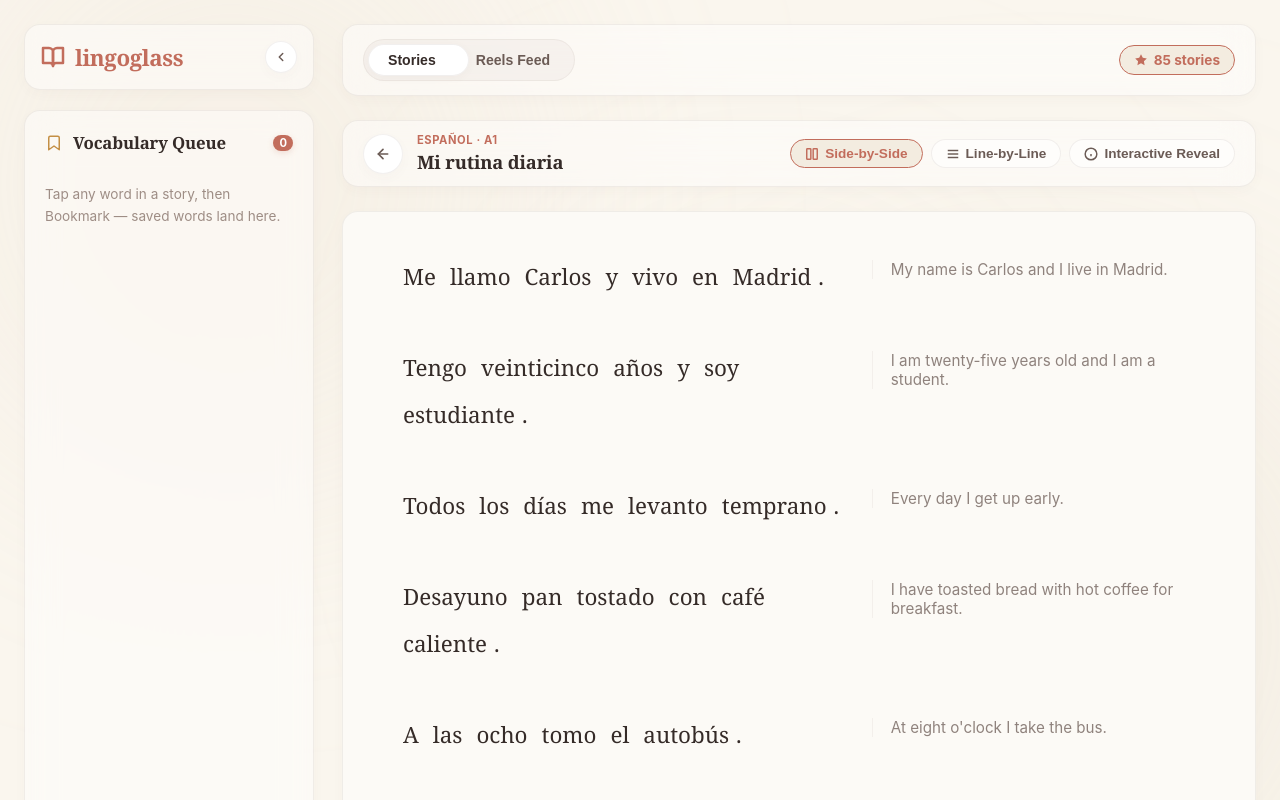
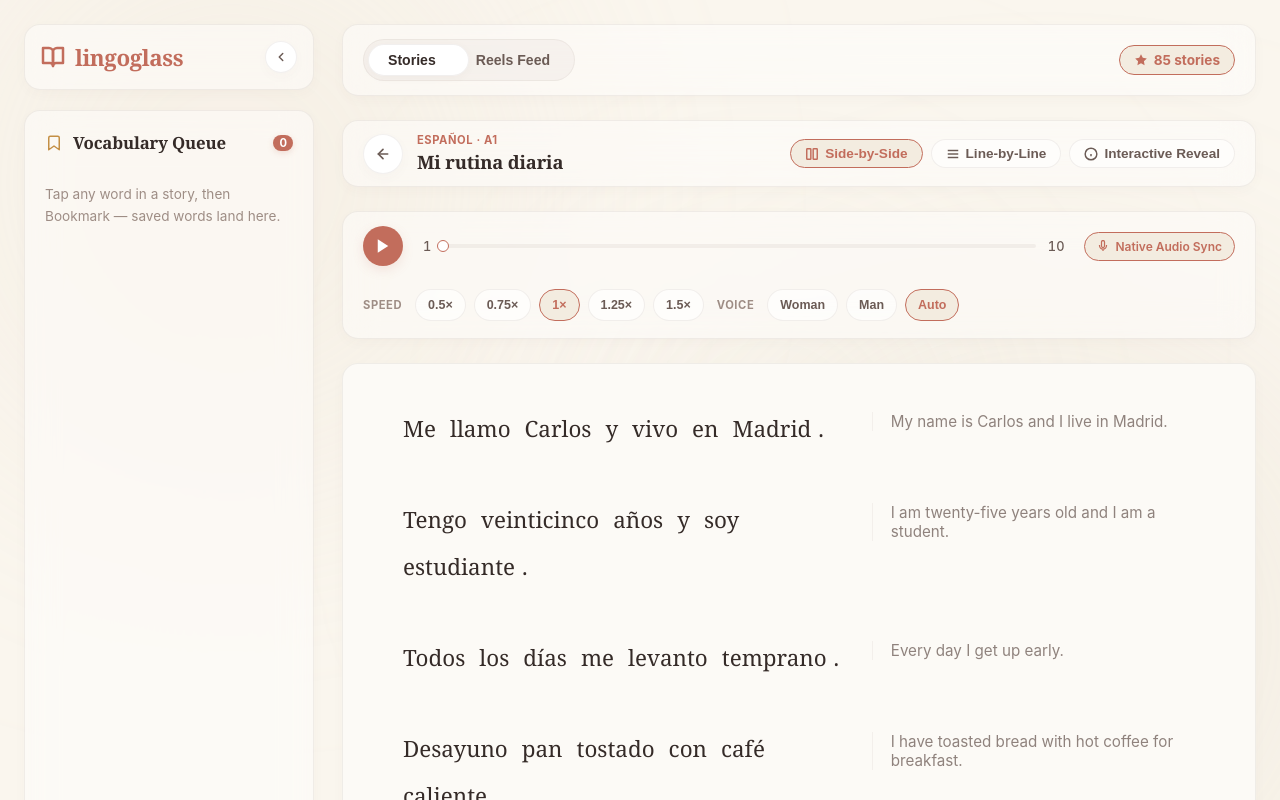
Before and after one commit to alexander-1900/lingoglass, a Next.js app: page /story/es/a1/01-mi-rutina-diaria in a window 1280 px wide. Shown: the top 800 px of the page. Built offline with nearby package versions, Linux system fonts and the light colour scheme.

Commit message:
Voice bar up top with speed + Woman/Man voices; working sidebar toggle; popover flip

```diff
--- a/app/globals.css
+++ b/app/globals.css
@@ -799,7 +799,26 @@ header {
   display: flex;
   align-items: center;
   gap: 20px;
+  flex-wrap: wrap;
   border-color: var(--border-soft);
+}
+
+/* Second footer row: speed + voice choice */
+.player-subrow {
+  display: flex;
+  align-items: center;
+  gap: 10px;
+  flex-wrap: wrap;
+  flex: 1 1 100%;
+}
+.player-subrow .layout-toggle-group { padding: 3px; }
+.player-subrow .pill-btn { min-height: 32px; font-size: 0.78rem; padding: 4px 12px; }
+.mini-label {
+  font-size: 0.7rem;
+  font-weight: 700;
+  text-transform: uppercase;
+  letter-spacing: 0.05em;
+  color: var(--text-muted);
 }
 
 .playback-controls {
@@ -1153,7 +1172,20 @@ header {
 .word-popover.in-word.align-left .popover-arrow { left: 28px; }
 .word-popover.in-word.align-right { left: auto; right: -8px; transform: translateY(6px) scale(0.97); }
 .word-popover.in-word.align-right.active { transform: translateY(0) scale(1); }
-.word-popover.in-word.align-right .popover-arrow { left: auto; right: 28px; transform: none; }
+.word-popover.in-word.align-right .popover-arrow { left: auto; right: 28px; transform: rotate(45deg); }
+
+/* Flipped below the word when the workspace top would clip the card */
+.word-popover.in-word.below { bottom: auto; top: calc(100% + 12px); transform: translateX(-50%) translateY(-6px) scale(0.97); }
+.word-popover.in-word.below.active { transform: translateX(-50%) translateY(0) scale(1); }
+.word-popover.in-word.below .popover-arrow {
+  top: -7px; bottom: auto; transform: translateX(-50%) rotate(45deg);
+  border: none; border-left: 1px solid var(--border-strong); border-top: 1px solid var(--border-strong);
+}
+.word-popover.in-word.below.align-left { transform: translateY(-6px) scale(0.97); }
+.word-popover.in-word.below.align-left.active { transform: translateY(0) scale(1); }
+.word-popover.in-word.below.align-right { transform: translateY(-6px) scale(0.97); }
+.word-popover.in-word.below.align-right.active { transform: translateY(0) scale(1); }
+.word-popover.in-word.below.align-right .popover-arrow { transform: rotate(45deg); }
 
 /* Romaji micro-reading above Japanese tokens */
 .romaji {
@@ -1171,6 +1203,14 @@ header {
 .side-toggle-mobile { display: none; }
 @media (max-width: 1024px) {
   .side-toggle-mobile { display: inline-flex; }
+}
+
+/* Desktop sidebar collapse (toggle in the brand row) */
+#app-container.side-collapsed {
+  grid-template-columns: 1fr;
+}
+#app-container.side-collapsed aside {
+  display: none;
 }
 
 /* ==========================================================================
--- a/components/reader/AudioPlayer.tsx
+++ b/components/reader/AudioPlayer.tsx
@@ -1,22 +1,34 @@
 "use client";
+
+import { VOICE_GENDERS, VoiceGender } from "@/lib/settings";
 
 interface Props {
   playing: boolean;
   currentIdx: number;
   total: number;
   supported: boolean;
+  rate: number;
+  speeds: number[];
+  voice: VoiceGender;
   onToggle: () => void;
   onSeek: (idx: number) => void;
+  onRate: (rate: number) => void;
+  onVoice: (voice: VoiceGender) => void;
 }
 
-/** Story transport: play/pause, sentence timeline, native-audio pill. */
+/** Story transport: play/pause, sentence timeline, speed + voice choice. */
 export default function AudioPlayer({
   playing,
   currentIdx,
   total,
   supported,
+  rate,
+  speeds,
+  voice,
   onToggle,
   onSeek,
+  onRate,
+  onVoice,
 }: Props) {
   if (total <= 0) return null;
   const percent = total > 1 ? (currentIdx / (total - 1)) * 100 : 0;
@@ -85,6 +97,40 @@ export default function AudioPlayer({
         </svg>
         Native Audio Sync
       </div>
+
+      <div className="player-subrow">
+        <span className="mini-label" id="speed-label">
+          Speed
+        </span>
+        <div className="layout-toggle-group" role="group" aria-labelledby="speed-label">
+          {speeds.map((s) => (
+            <button
+              key={s}
+              className={`pill-btn${s === rate ? " active" : ""}`}
+              aria-pressed={s === rate}
+              onClick={() => onRate(s)}
+            >
+              {s}×
+            </button>
+          ))}
+        </div>
+        <span className="mini-label" id="voice-label">
+          Voice
+        </span>
+        <div className="layout-toggle-group" role="group" aria-labelledby="voice-label">
+          {VOICE_GENDERS.map((v) => (
+            <button
+              key={v.id}
+              className={`pill-btn${voice === v.id ? " active" : ""}`}
+              aria-pressed={voice === v.id}
+              title={v.hint}
+              onClick={() => onVoice(v.id)}
+            >
+              {v.label}
+            </button>
+          ))}
+        </div>
+      </div>
     </div>
   );
 }
--- a/components/reader/ReaderView.tsx
+++ b/components/reader/ReaderView.tsx
@@ -5,10 +5,15 @@ import { useCallback, useEffect, useRef, useState } from "react";
 import { LANG_NAMES, Story } from "@/lib/types";
 import {
   ParallelMode,
+  SPEEDS,
+  VoiceGender,
   getMode,
   getRate,
   getShowRomaji,
+  getVoiceGender,
   setMode as persistMode,
+  setRate as persistRate,
+  setVoiceGender as persistVoice,
 } from "@/lib/settings";
 import { cancelPendingSpeak, loadVoices, speakAsync, stopSpeaking } from "@/lib/tts";
 import AudioPlayer from "./AudioPlayer";
@@ -48,6 +53,8 @@ export default function ReaderView({ story }: { story: Story }) {
   const [showRomaji] = useState<boolean>(() => getShowRomaji());
   const [playing, setPlaying] = useState(false);
   const [currentIdx, setCurrentIdx] = useState(0);
+  const [rate, setRateState] = useState<number>(() => getRate());
+  const [voice, setVoiceState] = useState<VoiceGender>(() => getVoiceGender());
   const [audioSupported] = useState(
     () => typeof window !== "undefined" && "speechSynthesis" in window
   );
@@ -154,6 +161,16 @@ export default function ReaderView({ story }: { story: Story }) {
     persistMode(next);
   }, []);
 
+  const changeRate = useCallback((next: number) => {
+    setRateState(next);
+    persistRate(next);
+  }, []);
+
+  const changeVoice = useCallback((next: VoiceGender) => {
+    setVoiceState(next);
+    persistVoice(next);
+  }, []);
+
   // Tapping a word pauses the story so its audio isn't instantly cancelled.
   const handleWordTap = useCallback(() => {
     if (playing) stop();
@@ -199,23 +216,28 @@ export default function ReaderView({ story }: { story: Story }) {
         </div>
       </div>
 
+      <AudioPlayer
+        playing={playing}
+        currentIdx={currentIdx}
+        total={story.sentences.length}
+        supported={audioSupported}
+        rate={rate}
+        speeds={SPEEDS}
+        voice={voice}
+        onToggle={toggle}
+        onSeek={seek}
+        onRate={changeRate}
+        onVoice={changeVoice}
+      />
+
       <StoryText
         story={story}
         mode={mode}
         showRomaji={showRomaji}
         activeIdx={currentIdx}
         highlight={playing}
-        rate={rateRef.current}
+        rate={rate}
         onWordTap={handleWordTap}
-      />
-
-      <AudioPlayer
-        playing={playing}
-        currentIdx={currentIdx}
-        total={story.sentences.length}
-        supported={audioSupported}
-        onToggle={toggle}
-        onSeek={seek}
       />
     </div>
   );
--- a/components/reader/WordPopover.tsx
+++ b/components/reader/WordPopover.tsx
@@ -11,6 +11,7 @@ interface Props {
   translation: string;
   grammar?: string;
   align?: PopAlign;
+  vAlign?: "above" | "below";
   saved: boolean;
   onSave: () => void;
   onSpeak: () => void;
@@ -28,6 +29,7 @@ export default function WordPopover({
   translation,
   grammar,
   align = "center",
+  vAlign = "above",
   saved,
   onSave,
   onSpeak,
@@ -43,10 +45,11 @@ export default function WordPopover({
   }, [onClose]);
 
   const alignClass = align === "center" ? "" : ` align-${align}`;
+  const vClass = vAlign === "below" ? " below" : "";
 
   return (
     <span
-      className={`word-popover glass-panel-heavy in-word active${alignClass}`}
+      className={`word-popover glass-panel-heavy in-word active${alignClass}${vClass}`}
       role="dialog"
       aria-label={`Definition of ${word}`}
       onClick={(e) => e.stopPropagation()}
--- a/components/shell/AppShell.tsx
+++ b/components/shell/AppShell.tsx
@@ -50,7 +50,7 @@ export default function AppShell({
   };
 
   return (
-    <div id="app-container">
+    <div id="app-container" className={sideOpen ? undefined : "side-collapsed"}>
       <aside className={sideOpen ? "sidebar-open" : undefined}>
         <div className="glass-container" style={{ padding: 16, display: "flex", alignItems: "center", gap: 12 }}>
           <Link href="/" className="brand-title" aria-label="lingoglass home">
--- a/lib/settings.ts
+++ b/lib/settings.ts
@@ -12,9 +12,18 @@ export const SPEEDS = [0.5, 0.75, 1, 1.25, 1.5];
 export const DEFAULT_RATE = 1;
 export const DEFAULT_MODE: ParallelMode = "side-by-side";
 
+export type VoiceGender = "auto" | "female" | "male";
+export const VOICE_GENDERS: { id: VoiceGender; label: string; hint: string }[] = [
+  { id: "female", label: "Woman", hint: "Prefer a feminine voice" },
+  { id: "male", label: "Man", hint: "Prefer a masculine voice" },
+  { id: "auto", label: "Auto", hint: "Whatever voice the device picks first" },
+];
+export const DEFAULT_VOICE: VoiceGender = "auto";
+
 const RATE_KEY = "lingoglass:rate";
 const MODE_KEY = "lingoglass:parallel-mode";
 const ROMAJI_KEY = "lingoglass:show-romaji";
+const VOICE_KEY = "lingoglass:voice-gender";
 
 function read(key: string): string | null {
   if (typeof window === "undefined") return null;
@@ -59,3 +68,12 @@ export function getShowRomaji(): boolean {
 export function setShowRomaji(show: boolean): void {
   write(ROMAJI_KEY, show ? "on" : "off");
 }
+
+export function getVoiceGender(): VoiceGender {
+  const raw = read(VOICE_KEY);
+  return raw === "female" || raw === "male" || raw === "auto" ? raw : DEFAULT_VOICE;
+}
+
+export function setVoiceGender(gender: VoiceGender): void {
+  write(VOICE_KEY, gender);
+}
--- a/lib/tts.ts
+++ b/lib/tts.ts
@@ -1,4 +1,6 @@
 "use client";
+
+import { VoiceGender, getVoiceGender } from "./settings";
 
 const LANG_VOICES: Record<string, string[]> = {
   es: ["es-ES", "es-MX", "es"],
@@ -36,9 +38,45 @@ export function loadVoices(): Promise<SpeechSynthesisVoice[]> {
 
 function pickVoice(lang: string): SpeechSynthesisVoice | undefined {
   const prefixes = LANG_VOICES[lang] ?? [lang];
-  return voicesCache.find((v) =>
+  const pool = voicesCache.filter((v) =>
     prefixes.some((p) => v.lang.toLowerCase().startsWith(p))
   );
+  if (!pool.length) return undefined;
+  const want: VoiceGender = getVoiceGender();
+  if (want === "auto") return pool[0];
+  const gendered = pool.filter((v) => guessGender(v.name) === want);
+  return gendered[0] ?? pool[0];
+}
+
+/**
+ * Guess a voice's gender from its display name. Vendors expose no standard
+ * gender field, so this combines explicit markers ("Female"/"Male") with
+ * well-known voice names (Microsoft Zira/Pavel, Apple Samantha/Kyoko/Otoya…).
+ * Unknown names return null and simply don't filter.
+ */
+function guessGender(name: string): "female" | "male" | null {
+  const n = name.toLowerCase();
+  if (/\bfemale\b|\bwoman\b|\bgirl\b|\bfeminine\b|\bfemme\b|\bmujer\b|\bfrau\b|\bella\b|\bdonna\b/.test(n)) {
+    return "female";
+  }
+  if (/\bmale\b|\bman\b|\bboy\b|\bmasculine\b|\bhomme\b|\bhombre\b|\bmann\b/.test(n)) {
+    return "male";
+  }
+  if (
+    /(zira|maria|helena|sabina|laura|carmen|sofia|lucia|monica|irina|elena|olga|tatiana|svetlana|haruka|ayumi|kyoko|nanako|akari|samantha|jenny|aria|sonia|eva|anna|paulina|luciana|mei)\b/.test(
+      n
+    )
+  ) {
+    return "female";
+  }
+  if (
+  /(david|mark|daniel|pablo|diego|jorge|carlos|miguel|juan|pedro|pavel|dmitry|yuri|sergei|andrei|ivan|ichiro|otoya|kenji|takeshi|alex|guy)\b/.test(
+      n
+    )
+  ) {
+    return "male";
+  }
+  return null;
 }
 
 // Browser timer handle (DOM setTimeout returns a number).
```
Also changed, not shown: app/settings/page.tsx (+31 -0 lines), components/reader/StoryText.tsx (+9 -0 lines).
